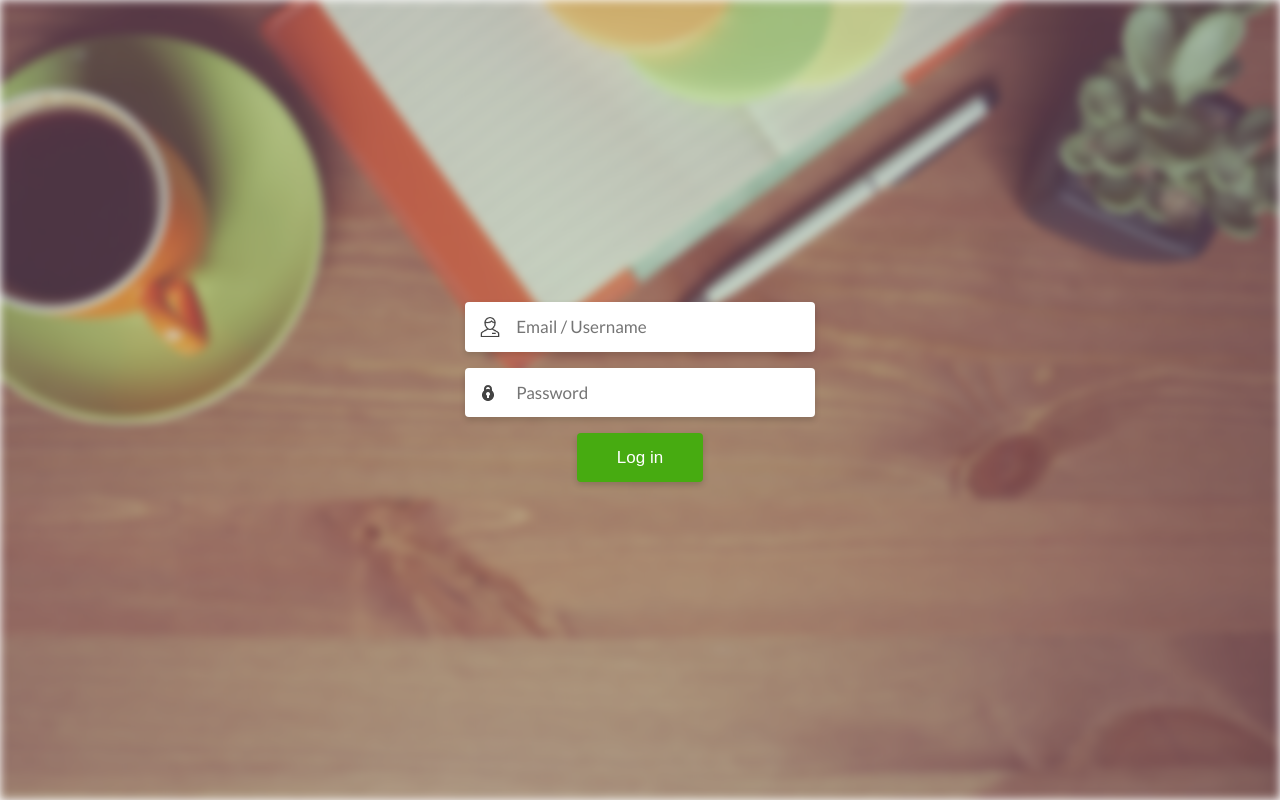
After one commit to vijaygupta18/SaavanDL, a Node server app: page / in a window 1280 px wide. The commit adds this page. Run offline with Node 20, Linux system fonts and the light colour scheme.

Commit message:
added files and changes

```diff
--- /dev/null
+++ b/public/style.css
@@ -0,0 +1,91 @@
+@import url("https://fonts.googleapis.com/css?family=Lato:400,700");
+#bg {
+  background-image: url('img/background.jpg');
+  position: fixed;
+  left: 0;
+  top: 0;
+  width: 100%;
+  height: 100%;
+  background-size: cover;
+  filter: blur(5px);
+}
+
+body {
+  font-family: 'Lato', sans-serif;
+  color: #4A4A4A;
+  display: flex;
+  justify-content: center;
+  align-items: center;
+  min-height: 100vh;
+  overflow: hidden;
+  margin: 0;
+  padding: 0;
+}
+
+form {
+  width: 350px;
+  position: relative;
+}
+form .form-field::before {
+  font-size: 20px;
+  position: absolute;
+  left: 15px;
+  top: 17px;
+  color: #888888;
+  content: " ";
+  display: block;
+  background-size: cover;
+  background-repeat: no-repeat;
+}
+form .form-field:nth-child(1)::before {
+  background-image: url(img/user-icon.png);
+  width: 20px;
+  height: 20px;
+  top: 15px;
+}
+form .form-field:nth-child(2)::before {
+  background-image: url(img/lock-icon.png);
+  width: 16px;
+  height: 16px;
+}
+form .form-field {
+  display: -webkit-box;
+  display: -ms-flexbox;
+  display: flex;
+  -webkit-box-pack: justify;
+  -ms-flex-pack: justify;
+  justify-content: space-between;
+  -webkit-box-align: center;
+  -ms-flex-align: center;
+  align-items: center;
+  margin-bottom: 1rem;
+  position: relative;
+}
+form input {
+  font-family: inherit;
+  width: 100%;
+  outline: none;
+  background-color: #fff;
+  border-radius: 4px;
+  border: none;
+  display: block;
+  padding: 0.9rem 0.7rem;
+  box-shadow: 0px 3px 6px rgba(0, 0, 0, 0.16);
+  font-size: 17px;
+  color: #4A4A4A;
+  text-indent: 40px;
+}
+form .btn {
+  outline: none;
+  border: none;
+  cursor: pointer;
+  display: inline-block;
+  margin: 0 auto;
+  padding: 0.9rem 2.5rem;
+  text-align: center;
+  background-color: #47AB11;
+  color: #fff;
+  border-radius: 4px;
+  box-shadow: 0px 3px 6px rgba(0, 0, 0, 0.16);
+  font-size: 17px;
+}
--- /dev/null
+++ b/views/index.ejs
@@ -0,0 +1,29 @@
+<!DOCTYPE html>
+<html lang="en" >
+<head>
+  <meta charset="UTF-8">
+  <title>Movie Search</title>
+  <link rel="shortcut icon" href="http://www.omdbapi.com/favicon.ico" type="image/x-icon">
+  <link rel="stylesheet" href="./style.css">
+
+</head>
+<body>
+
+<div id="bg"></div>
+
+<form action="/" method="post">
+  <div class="form-field">
+    <input type="text" name="username" placeholder="Email / Username" required/>
+  </div>
+
+  <div class="form-field">
+    <input type="password" name="pass" placeholder="Password" required/>                         </div>
+
+  <div class="form-field">
+    <button class="btn" type="submit">Log in</button>
+  </div>
+</form>
+
+
+</body>
+</html>
```
Also changed, not shown: package.json (+7 -6 lines), public/home.css (+5 -3 lines), views/home.ejs (+12 -13 lines), README.md (deleted), public/1.gif (deleted), public/img/background.jpg (added), public/img/lock-icon.png (added), public/img/user-icon.png (added), 2 other files.
